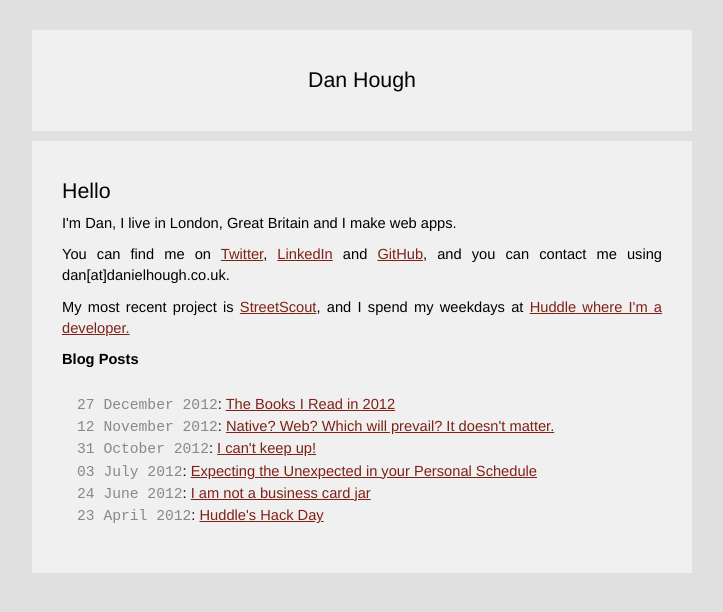
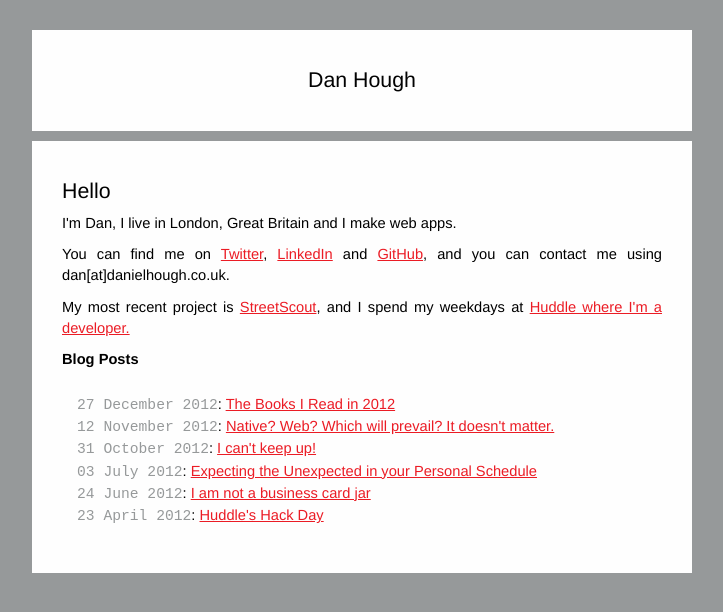
Before and after one commit to basicallydan/danhough.com, a Jekyll site: the page built from index.html, in a window 1280 px wide. Shown: the top 612 px of the page, without its empty margins (278-1001 px from the left). Built offline with Jekyll 4.4.1, drawn with Linux system fonts in a browser that asks for light colours.

Commit message:
Moooore style

```diff
--- a/css/main.css
+++ b/css/main.css
@@ -50,7 +50,7 @@ table {
 body {
   font:11pt helvetica,arial,sans-serif;
   line-height:16pt;
-  background-color:#e0e0e0;
+  background-color:#96999A;
 }
 
 a.thumbnail img {
@@ -90,7 +90,7 @@ div.header {
   padding:30px;
   text-align:center;
   margin:30px auto 10px auto;
-  background-color:#f0f0f0;
+  background-color:#fefefe;
   display:block;
   overflow:hidden;
 }
@@ -109,15 +109,15 @@ div.header h1.title {
   max-width:600px;
   position:relative;
   bottom:0px;
-  background-color:#f0f0f0;
+  background-color:#fefefe;
 }
 
 a:link {
-  color:#7E2217;
+  color:#EB1C25;
 }
 
 a:visited {
-  color:darkGoldenrod;
+  color:#EB1C25;
 }
 
 p {
@@ -128,7 +128,7 @@ p {
 p.meta {
   margin-top:-5px;
   font-size:11pt;
-  color:#888;
+  color:#96999A;
 }
 
 p.intro {
@@ -136,7 +136,7 @@ p.intro {
 }
 
 span.published-date {
-  color:#888;
+  color:#96999A;
   font-family:"Courier New",courier,monospace;
 }
 
@@ -148,3 +148,5 @@ span.published-date {
   list-style: none;
   text-indent: 0;
 }
+
+/* palette is http://www.colourlovers.com/palette/1217666/Clown_Face_[CPD] */
```
